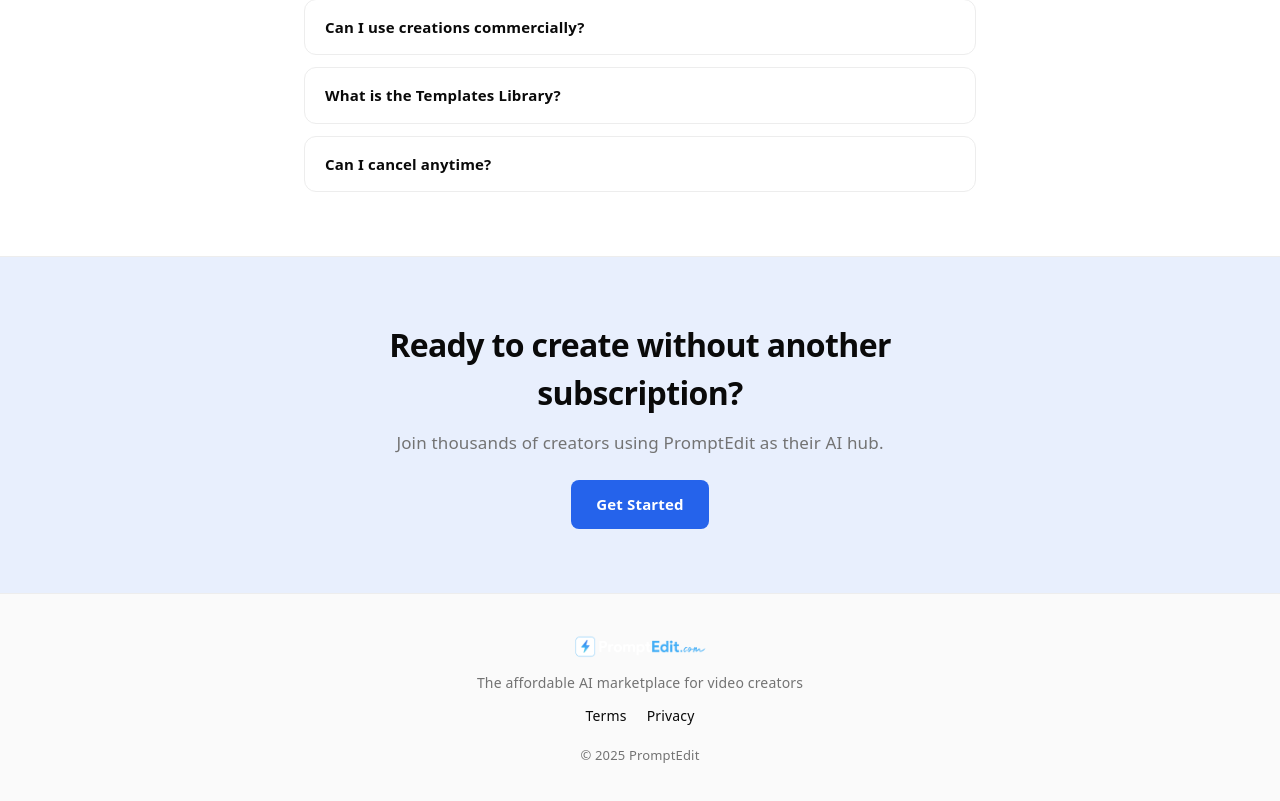
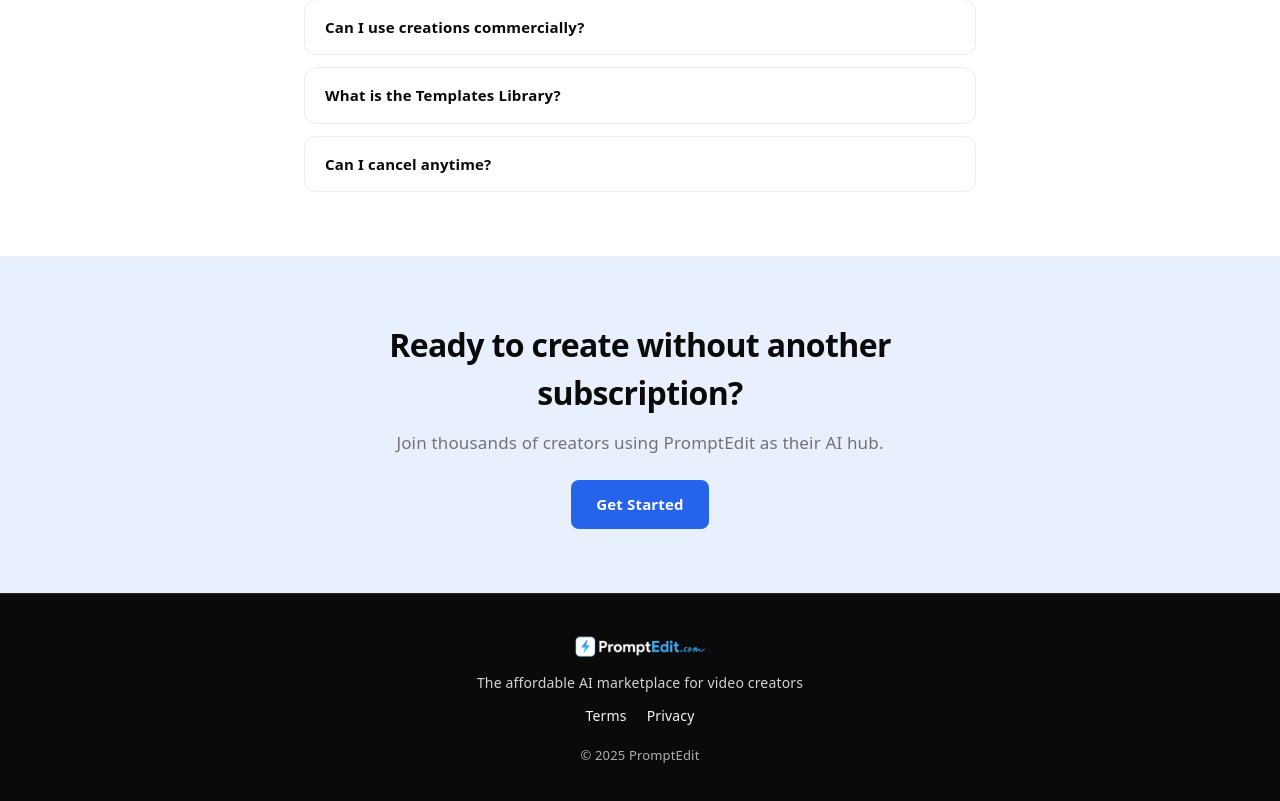
Before and after one commit to owenbcoding/promptedit-frontend-page, a Vue app: page / in a window 1280 px wide. Shown: the part 4586-5387 px from the top of the page. Built offline with nearby package versions, Linux system fonts and the light colour scheme; a web font is replaced by a local one.

Commit message:
Update SiteFooter styles to use new color variables for improved consistency in design, including adjustments to background, text color, and opacity for better readability.

```diff
--- a/src/components/SiteFooter.vue
+++ b/src/components/SiteFooter.vue
@@ -24,8 +24,8 @@ defineProps({
 
 <style scoped>
 .site-footer {
-  border-top: 1px solid var(--border);
-  background: #fafafa;
+  border-top: 1px solid var(--nav-border);
+  background: var(--nav-bg);
   padding-block: 2.5rem;
 }
 
@@ -45,7 +45,8 @@ defineProps({
 .site-footer__tagline {
   margin: 0;
   font-size: 0.875rem;
-  color: var(--text);
+  color: var(--nav-text);
+  opacity: 0.85;
 }
 
 .site-footer__links {
@@ -55,7 +56,7 @@ defineProps({
 
 .site-footer__links a {
   font-size: 0.875rem;
-  color: var(--text-h);
+  color: var(--nav-text);
   text-decoration: none;
 }
 
@@ -66,6 +67,7 @@ defineProps({
 .site-footer__copy {
   margin: 0.5rem 0 0;
   font-size: 0.8125rem;
-  color: var(--text);
+  color: var(--nav-text);
+  opacity: 0.7;
 }
 </style>
```
